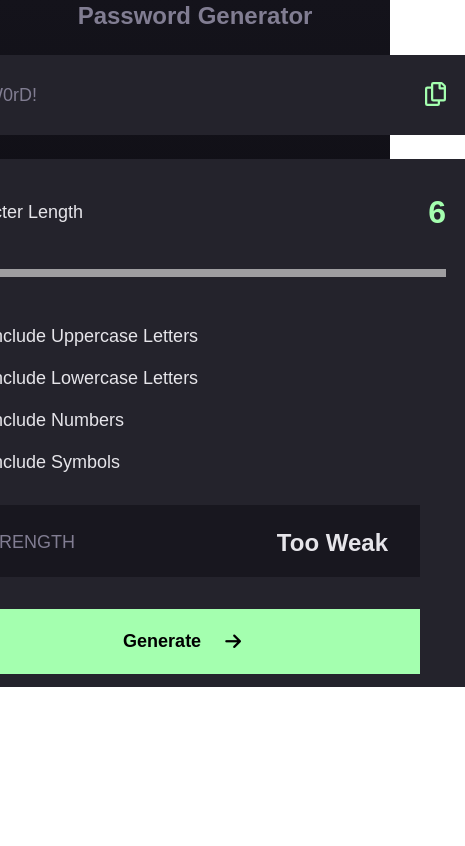
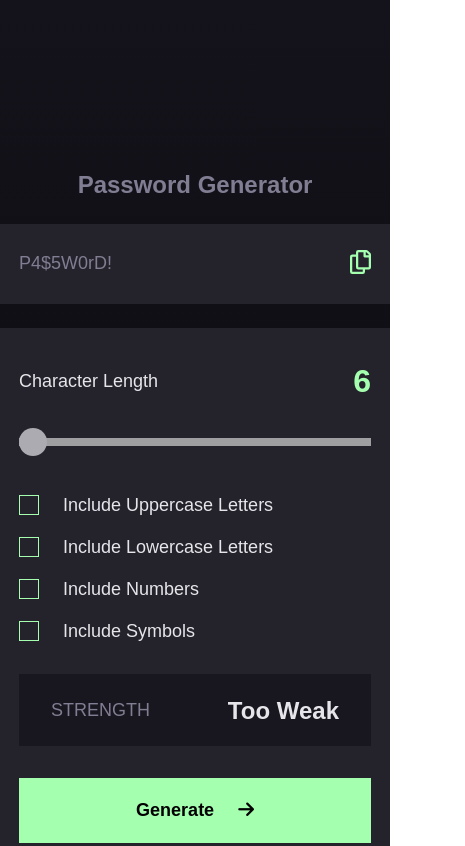
Before and after one commit to furkanczay/javascript-password-generator, a plain HTML site: page index.html in a window 390 px wide. Shown: the top 846 px of the page, 465 px wide, since content can reach past the window. Drawn offline with Linux system fonts and the light colour scheme; files whose address does not match are found by name; a web font is replaced by a local one.

Commit message:
Mobil uyumlu hale getirildi

```diff
--- a/assets/css/main.css
+++ b/assets/css/main.css
@@ -20,13 +20,12 @@ body{
     font-size: 18px;
     font-weight: 400;
     line-height: 23px;
+    height: 1024px;
     word-wrap: break-word;
     color: var(--white);
     background: linear-gradient(180deg, #14131B, #08070B);
     background-repeat: no-repeat;
     background-size: cover;
-    width: 100%;
-    height: 100%;
     display: flex;
     gap: 24px;
     align-items: center;
@@ -191,7 +190,7 @@ button{
 }
 
 .strength-viewer-card{
-    width: 476px;
+    width: 100%;
     height: 72px;
     background-color: var(--very-dark);
     margin-top: 31px;
@@ -221,7 +220,7 @@ button{
 
 .generate-btn{
     background-color: var(--green);
-    width: 476px;
+    width: 100%;
     height: 65px;
     transition: .2s;
     margin-top: 32px
@@ -248,3 +247,30 @@ button{
 .copy-text .copied-text.active{
     transform: scale(1);
 }
+
+@media screen and (max-width: 768px) {
+    .password-preview-card{
+        width: 100%;
+        height: 80px;
+    }
+
+    .strength-selector-card{
+        width: 100%;
+        height: 528px;
+    }
+  }
+
+@media screen and (max-width: 425px) {
+    body{
+        width: 100%;
+    }
+    .password-preview-card{
+        width: 100%;
+        height: 80px;
+    }
+
+    .strength-selector-card{
+        width: 100%;
+        height: 528px;
+    }
+}
```
